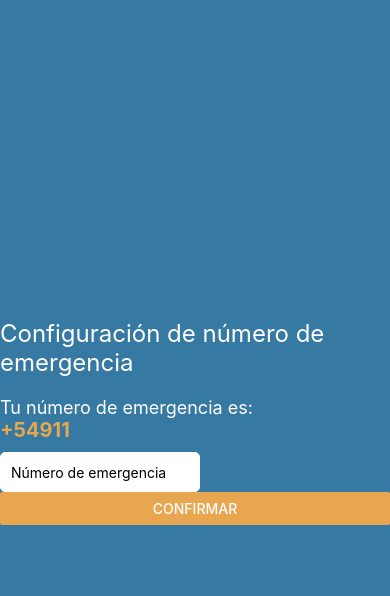
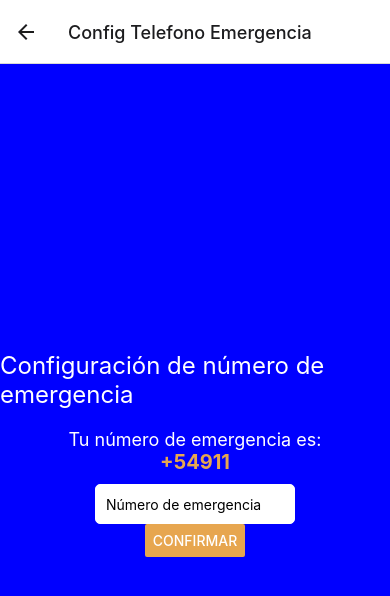
Before and after one commit to MatiasBurecovics/TpHardware, a React Native app: screen /NroEmergencia in a window 390 px wide. Shown: the top 596 px of the page. Built offline with nearby package versions, Linux system fonts and the light colour scheme.

Commit message:
Add files via upload

```diff
--- a/AboutScan.js
+++ b/AboutScan.js
@@ -1,8 +1,8 @@
 import React, { useState, useEffect } from 'react';
-import { Text, View, StyleSheet, Image, TouchableOpacity } from 'react-native';
+import { Text, View, StyleSheet, Image, TouchableOpacity, ImageBackground } from 'react-native';
 import { BarCodeScanner } from 'expo-barcode-scanner';
 
-const AboutScan = () => {
+const AboutScan = ({ backgroundImage }) => {
   const [permission, setPermission] = useState(null);
   const [scanned, setScanned] = useState(false);
   const [isScanning, setIsScanning] = useState(false);
@@ -35,6 +35,10 @@ const AboutScan = () => {
   }
 
   return (
+    <ImageBackground
+      source={{ uri: backgroundImage }}
+      style={styles.backgroundImageContainer}
+    >
       <View style={styles.container}>
         <Text style={styles.title}>Sobre nosotros</Text>
         <Image source={require('./assets/qr.png')} style={styles.qrcode} />
@@ -42,7 +46,7 @@ const AboutScan = () => {
           onPress={startScanning}
           style={[styles.scanButton, isScanning ? { backgroundColor: '#E7A64F' } : null]}
         >
-        <Text style={{ color: 'blue', fontSize: 20 }}>Escanear QR</Text>
+          <Text style={styles.qrdis}>Escanear QR</Text>
         </TouchableOpacity>
         {isScanning && (
           <BarCodeScanner
@@ -51,19 +55,25 @@ const AboutScan = () => {
           />
         )}
       </View>
+    </ImageBackground>
   );
 };
 
 const styles = StyleSheet.create({
+  backgroundImageContainer: {
+    flex: 1,
+    resizeMode: 'cover',
+    justifyContent: 'center',
+    alignItems: 'center',
+  },
   container: {
     flex: 1,
     alignItems: 'center',
     justifyContent: 'center',
-    backgroundColor: '#3679A2',
   },
   title: {
     fontSize: 24,
-    color: 'white',
+    color: 'black',
     marginBottom: 20,
   },
   qrcode: {
@@ -83,6 +93,11 @@ const styles = StyleSheet.create({
     fontSize: 18,
     color: 'red',
   },
+  qrdis:
+  {
+    color: 'black',
+    fontSize: 20
+  }
 });
 
 export default AboutScan;
--- a/BackgroundImage.js
+++ b/BackgroundImage.js
@@ -4,8 +4,8 @@ import * as ImagePicker from 'expo-image-picker';
 import * as MediaLibrary from 'expo-media-library';
 import AsyncStorage from '@react-native-async-storage/async-storage';
 
-const BackgroundImage = () => {
-  const [image, setImage] = useState(null);
+const BackgroundImage = ({ onImageChange }) => {
+  const [image, setImage] = useState('');
 
   useEffect(() => {
     requestPermission();
@@ -23,33 +23,24 @@ const BackgroundImage = () => {
     }
   };
 
-  const loadSavedImage = async (image) => {
+  const loadSavedImage = async () => {
     try {
-      await AsyncStorage.setItem("image", image);
-      console.log(image)
+      const savedImage = await AsyncStorage.getItem('savedImage');
+      if (savedImage) {
+        setImage(savedImage);
+      }
     } catch (error) {
+      console.log('Error al cargar la imagen almacenada: ' + error);
     }
   };
 
-  const retrieveData = async () => {
+  const saveImageToStorage = async (uri) => {
     try {
-      const value = await AsyncStorage.getItem('image');
-      if (value !== null) {
-        setImage(value)
-        console.log(value);
-      }
+      await AsyncStorage.setItem('savedImage', uri);
     } catch (error) {
+      console.log('Error al guardar la imagen en el almacenamiento: ' + error);
     }
   };
-
-  useEffect(() => {
-    retrieveData()
-  }, []);
-
-  useEffect(()=>{
-    loadSavedImage(image)
-  },[image]);
-
 
   const selectImage = async () => {
     const options = {
@@ -98,6 +89,7 @@ const BackgroundImage = () => {
       const asset = await MediaLibrary.createAssetAsync(uri);
       await MediaLibrary.createAlbumAsync('MyImages', asset, false);
       console.log('Imagen guardada en la galería.');
+      onImageChange(uri);
     } catch (error) {
       console.log('Error al guardar la imagen: ' + error);
     }
--- a/Home.js
+++ b/Home.js
@@ -1,37 +1,54 @@
-import { StyleSheet,  View, Button} from 'react-native';
 import React from 'react';
+import { StyleSheet, View, Button, ImageBackground } from 'react-native';
 
-function Home({navigation}){
-    return(
-        <View style={style.container}>
+function Home({ navigation, backgroundImage }) {
+  return (
+    <ImageBackground
+      source={{ uri: backgroundImage }}
+      style={styles.backgroundImageContainer}
+    >
+      <View style={styles.container}>
         <Button
           title="WeatherComponent"
-                onPress={(e)=> {navigation.navigate('WeatherComponent')}}
+          onPress={() => {
+            navigation.navigate('WeatherComponent');
+          }}
         />
         <Button
           title="NroEmergencia"
-                onPress={(e)=> {navigation.navigate('NroEmergencia')}}
+          onPress={() => {
+            navigation.navigate('NroEmergencia');
+          }}
         />
         <Button
           title="AboutScan"
-                onPress={(e)=> {navigation.navigate('AboutScan')}}
+          onPress={() => {
+            navigation.navigate('AboutScan');
+          }}
         />
         <Button
           title="BackgroundImage"
-                onPress={(e)=> {navigation.navigate('BackgroundImage')}}
+          onPress={() => {
+            navigation.navigate('BackgroundImage');
+          }}
         />
       </View>
-    )
+    </ImageBackground>
+  );
 }
 
-export default Home;
-
-const style = StyleSheet.create({
+const styles = StyleSheet.create({
   container: {
-        flex:1,
-        backgroundColor: '#fff',
+    flex: 1,
     alignItems: 'center',
     justifyContent: 'center',
-        backgroundColor:"white"
-    }
-})
+  },
+  backgroundImageContainer: {
+    flex: 1,
+    resizeMode: 'cover',
+    justifyContent: 'center',
+    alignItems: 'center',
+  },
+});
+
+export default Home;
--- a/Main.js
+++ b/Main.js
@@ -1,44 +1,67 @@
 import { createNativeStackNavigator } from '@react-navigation/native-stack';
-import React from 'react';
+import React, { useState } from 'react';
 import { NavigationContainer } from '@react-navigation/native';
 import NroEmergencia from './NroEmergencia';
-import BackgroundImage from './BackgroundImage'
-import WeatherComponent from './WeatherComponent'
+import BackgroundImage from './BackgroundImage';
+import WeatherComponent from './WeatherComponent';
 import AboutScan from './AboutScan';
 import Home from './Home';
 
 const Stack = createNativeStackNavigator();
 
-function Main ()  {
+function Main() {
+  const [backgroundImage, setBackgroundImage] = useState('');
+
   return (
     <NavigationContainer>
-      <Stack.Navigator
-        screenOptions={
-          {headerShown:false}
-           }>
-             <Stack.Screen
-          name="Home"
-          component={Home}
-        />
+      <Stack.Navigator screenOptions={{ headerShown: false }}>
+        <Stack.Screen name="Home">
+          {(props) => <Home {...props} backgroundImage={backgroundImage} />}
+        </Stack.Screen>
+        <Stack.Screen
+          name="BackgroundImage"
+          options={{
+            headerShown: true,
+            title: 'Elegir fondo',
+          }}
+        >
+          {(props) => (
+            <BackgroundImage
+              {...props}
+              onImageChange={(uri) => setBackgroundImage(uri)}
+            />
+          )}
+        </Stack.Screen>
         <Stack.Screen
           name="NroEmergencia"
-          component={NroEmergencia}
-        />
-        <Stack.Screen
-          name="BackgroundImage"
-          component={BackgroundImage}
-        />
+          options={{
+            headerShown: true,
+            title: 'Config Telefono Emergencia',
+          }}
+        >
+          {(props) => <NroEmergencia {...props} backgroundImage={backgroundImage} />}
+        </Stack.Screen>
         <Stack.Screen
           name="WeatherComponent"
-          component={WeatherComponent}
-        />
-            <Stack.Screen
+          options={{
+            headerShown: true,
+            title: 'Clima',
+          }}
+        >
+          {(props) => <WeatherComponent {...props} backgroundImage={backgroundImage} />}
+        </Stack.Screen>
+        <Stack.Screen
           name="AboutScan"
-          component={AboutScan}
-        />
+          options={{
+            headerShown: true,
+            title: 'About Us',
+          }}
+        >
+          {(props) => <AboutScan {...props} backgroundImage={backgroundImage} />}
+        </Stack.Screen>
       </Stack.Navigator>
     </NavigationContainer>
   );
-};
+}
 
-export default Main
+export default Main;
--- a/NroEmergencia.js
+++ b/NroEmergencia.js
@@ -1,28 +1,10 @@
 import React, { useState, useEffect } from 'react';
-import { View, Text, TextInput, StyleSheet, Button } from 'react-native';
+import { View, Text, TextInput, StyleSheet, Button, ImageBackground } from 'react-native';
 import { storeData, getData } from './localStorage';
-import { ImageBackground} from 'react-native';
 
-const NroEmergencia = () => {
+const NroEmergencia = ({ backgroundImage }) => {
   const [number, setNumber] = useState('');
   const [error, setError] = useState(false);
-  const [image, setImage] = useState(null);
-
-  const retrieveData = async () => {
-    try {
-      const value = await AsyncStorage.getItem('image');
-      if (value !== null) {
-        setImage(value)
-        console.log(value);
-      }
-    } catch (error) {
-    }
-  };
-
-  useEffect(() => {
-    retrieveData()
-  }, []);
-
 
   useEffect(() => {
     async function loadEmergencyNumber() {
@@ -40,8 +22,8 @@ const NroEmergencia = () => {
 
   return (
     <View style={styles.container}>
-      {image ? (
-        <ImageBackground source={{ uri: image }} style={styles.imageBackground}>
+      {backgroundImage ? (
+        <ImageBackground source={{ uri: backgroundImage }} style={styles.backgroundImage}>
           <Text style={styles.title}>Configuración de número de emergencia</Text>
           <Text style={styles.text}>Tu número de emergencia es:</Text>
           <Text style={styles.emergencyNumber}>+54911{number}</Text>
@@ -71,7 +53,7 @@ const NroEmergencia = () => {
           />
         </ImageBackground>
       ) : (
-        <View>
+        <View style={styles.blueBackground}>
           <Text style={styles.title}>Configuración de número de emergencia</Text>
           <Text style={styles.text}>Tu número de emergencia es:</Text>
           <Text style={styles.emergencyNumber}>+54911{number}</Text>
@@ -103,7 +85,6 @@ const NroEmergencia = () => {
       )}
     </View>
   );
-
 };
 
 const styles = StyleSheet.create({
@@ -111,7 +92,6 @@ const styles = StyleSheet.create({
     flex: 1,
     justifyContent: 'center',
     alignItems: 'center',
-    backgroundColor: '#3679A2',
   },
   title: {
     fontSize: 24,
@@ -141,6 +121,18 @@ const styles = StyleSheet.create({
     color: 'red',
     marginTop: 10,
   },
+  backgroundImage: {
+    flex: 1,
+    resizeMode: 'cover',
+    justifyContent: 'center',
+    alignItems: 'center',
+  },
+  blueBackground: {
+    flex: 1,
+    justifyContent: 'center',
+    alignItems: 'center',
+    backgroundColor: 'blue',
+  },
 });
 
 export default NroEmergencia;
--- a/WeatherComponent.js
+++ b/WeatherComponent.js
@@ -1,7 +1,7 @@
 import React, { useEffect, useState } from 'react';
-import { View, Text, Image, StyleSheet } from 'react-native';
+import { View, Text, Image, StyleSheet, ImageBackground } from 'react-native';
 
-function WeatherComponent() {
+function WeatherComponent({ backgroundImage }) {
   const [data, setData] = useState(null);
   const [isLoading, setIsLoading] = useState(true);
 
@@ -49,6 +49,10 @@ function WeatherComponent() {
   };
 
   return (
+    <ImageBackground
+      source={{ uri: backgroundImage }}
+      style={styles.backgroundImageContainer}
+    >
       <View style={styles.container}>
         {isLoading ? (
           <View style={styles.loadingContainer}>
@@ -71,15 +75,21 @@ function WeatherComponent() {
           </View>
         )}
       </View>
+    </ImageBackground>
   );
 }
 
 const styles = StyleSheet.create({
+  backgroundImageContainer: {
+    flex: 1,
+    resizeMode: 'cover',
+    justifyContent: 'center',
+    alignItems: 'center',
+  },
   container: {
     flex: 1,
     justifyContent: 'center',
     alignItems: 'center',
-    backgroundColor: '#3679A2',
   },
   loadingContainer: {
     alignItems: 'center',
@@ -97,18 +107,18 @@ const styles = StyleSheet.create({
   },
   temperature: {
     fontSize: 36,
-    color: 'white',
+    color: 'black',
   },
   description: {
     fontSize: 18,
-    color: 'white',
+    color: 'black',
   },
   box2: {
     alignItems: 'center',
   },
   location: {
     fontSize: 24,
-    color: 'white',
+    color: 'black',
   },
   weatherIcon: {
     height: 128,
@@ -119,11 +129,11 @@ const styles = StyleSheet.create({
   },
   wind: {
     fontSize: 18,
-    color: 'white',
+    color: 'black',
   },
   windSpeed: {
     fontSize: 18,
-    color: 'white',
+    color: 'black',
   },
 });
 
```
Lines whose indentation alone changed are shown as unchanged.
